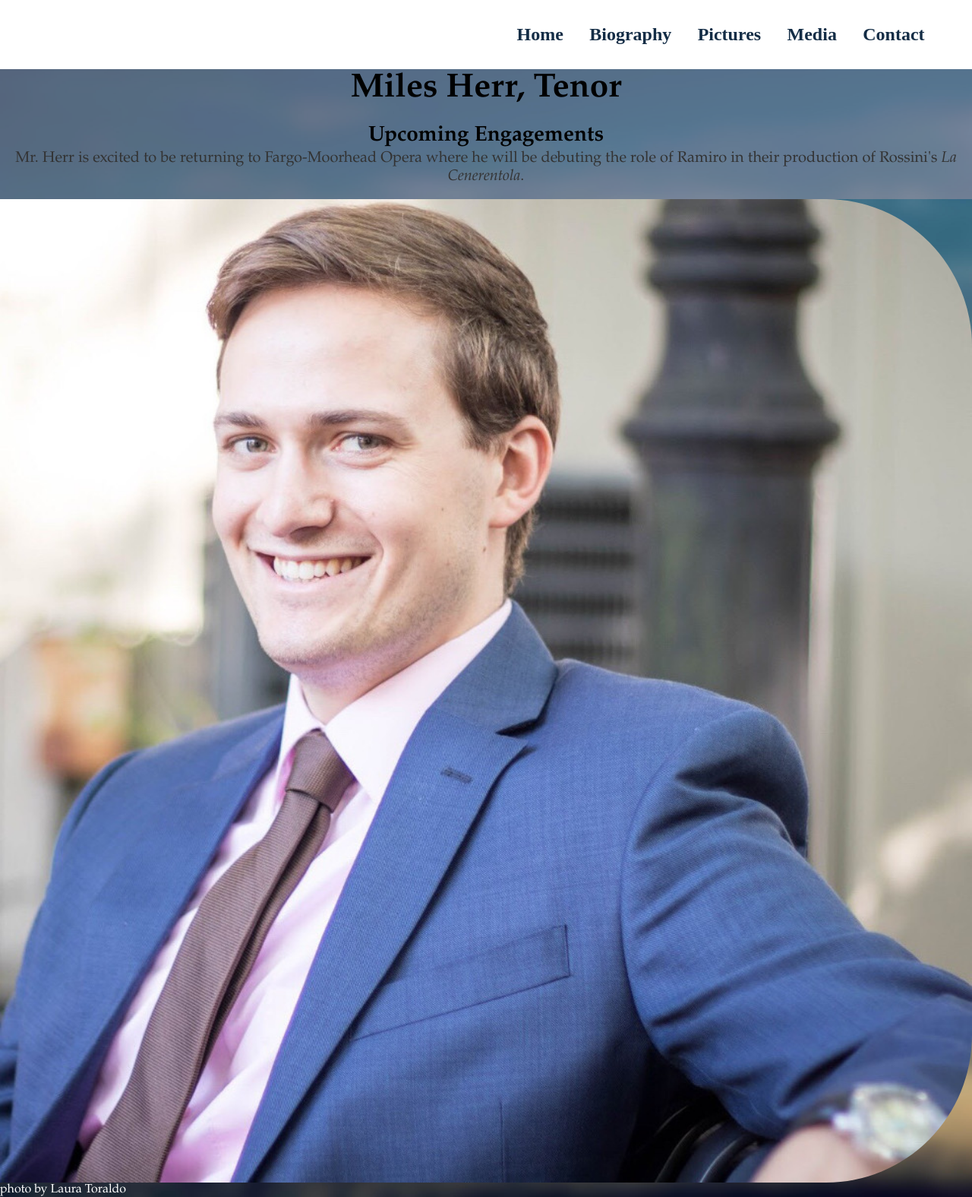
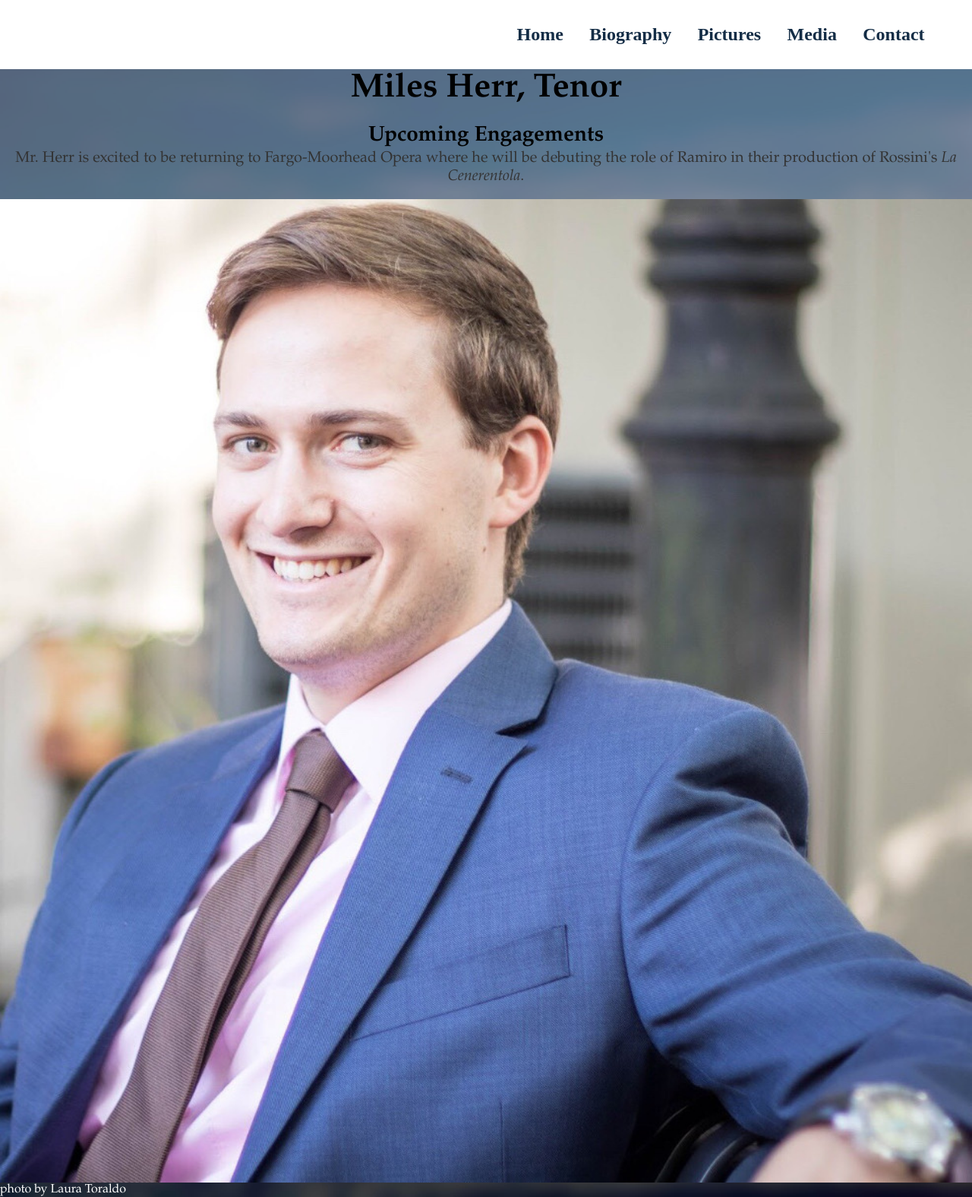
Before and after one commit to leemlb06pmi/leemlb06pmi.github.io, a Jekyll site: the page built from index.html, in a window 1280 px wide. Shown: the whole page at 76% size. Built offline with Jekyll 4.4.1, drawn with Linux system fonts in a browser that asks for light colours.

Commit message:
Update index.html

```diff
--- a/index.html
+++ b/index.html
@@ -15,7 +15,7 @@
 			</blockquote>
 		</div>
 		<div class = "column left">
-			<img style="width: 100%; border-radius: 0% 15% 15% 0%;" src="https://leemlb06pmi.github.io/photos/Headshot.jpg" alt="Headshot">
+			<img class="home" src="https://leemlb06pmi.github.io/photos/Headshot.jpg" alt="Headshot">
 			<p style="text-align:left; font-size:1em; color:white;">photo by Laura Toraldo</p>
 		</div>
 	</div>
```
